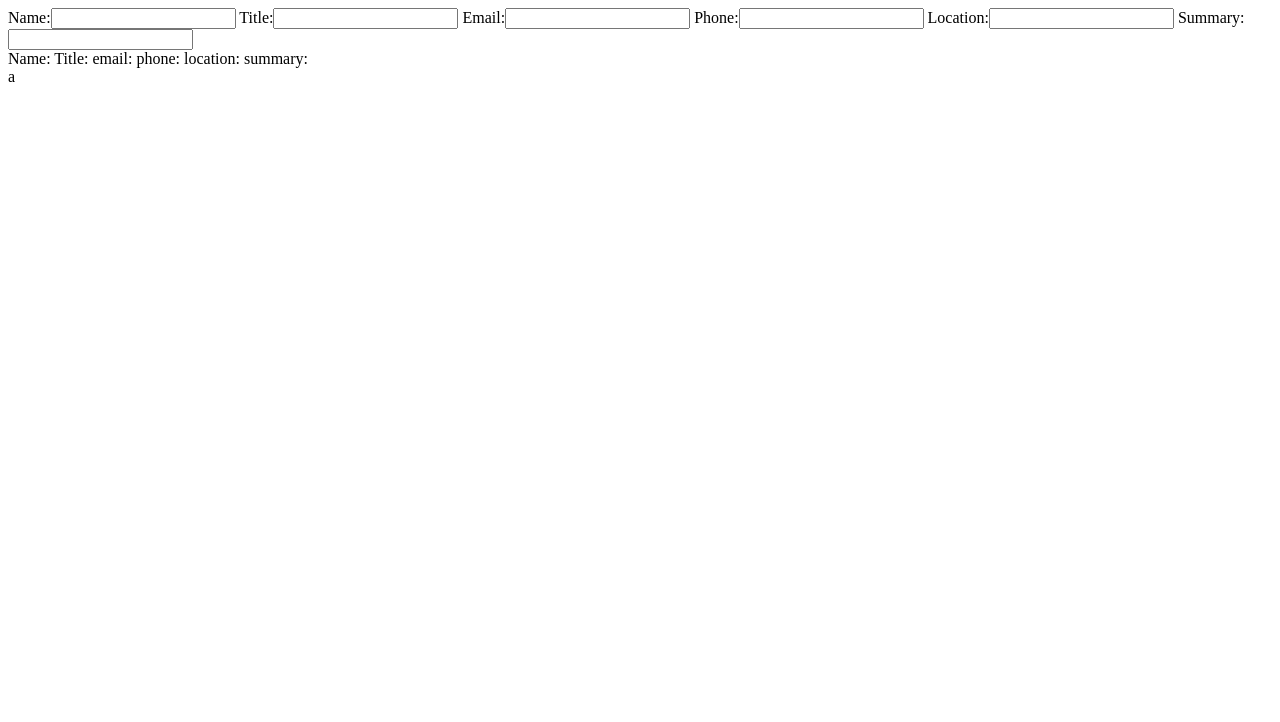
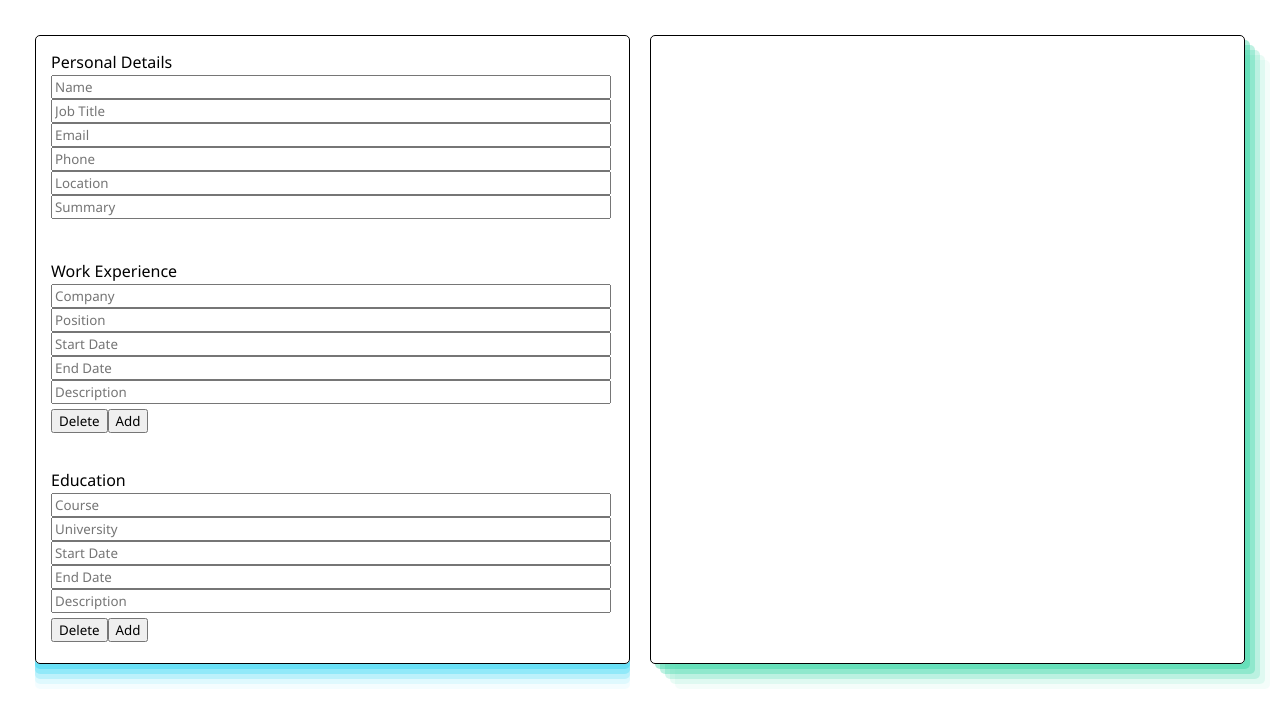
Before and after one commit to Waldorfio/cv-application, a React (Create React App) app: page / in a window 1280 px wide. Shown: the top 722 px of the page. Built offline with nearby package versions, Linux system fonts and the light colour scheme.

Commit message:
Refactor components for simpler state flow

```diff
--- a/src/App.js
+++ b/src/App.js
@@ -1,4 +1,5 @@
 import React, { Component } from 'react'
+import './styles/style.css';
 import FormInput from './components/FormInput'
 import FormView from './components/FormView'
 
--- a/src/components/EducationInfo.js
+++ b/src/components/EducationInfo.js
@@ -1,10 +1,29 @@
-import React, { Component } from "react"
+import React, { Component } from 'react'
+import Form from './Form'
 
 class EducationInfo extends Component {
+    constructor(props) {
+        super(props)
+
+        this.state = {
+        }
+    }
+
     render() {
         return (
-            <div>
-                a
+            <div id='education-info'>
+                <form id='education-info-form'>
+                    Education
+                    <label><input type="text" onChange={this.nameChange} placeholder="Course"></input></label>
+                    <label><input type="text" onChange={this.titleChange} placeholder="University"></input></label>
+                    <label><input type="text" onChange={this.emailChange} placeholder="Start Date"></input></label>
+                    <label><input type="text" onChange={this.phoneChange} placeholder="End Date"></input></label>
+                    <label><input type="text" onChange={this.locationChange} placeholder="Description"></input></label>
+                </form>
+                <div class="btn-group">
+                    <input type='button' value='Delete' onClick={this.delExp}></input>
+                    <input type='button' value='Add' onClick={this.addExp}></input>
+                </div>
             </div>
         )
     }
--- a/src/components/ExperienceInfo.js
+++ b/src/components/ExperienceInfo.js
@@ -1,10 +1,58 @@
-import React, { Component } from "react"
+import React, { Component } from 'react'
+import Form from './Form'
+import AddExp from './AddExp'
 
 class ExperienceInfo extends Component {
+    constructor(props) {
+        super(props)
+
+        this.state = {
+            exp: {
+                company: '',
+                position: '',
+                start: '',
+                end: '',
+                desc: '',
+            },
+            companyArr: [],
+            positionArr: [],
+            startArr: [],
+            endArr: [],
+            descArr: [],
+        }
+    }
+
+    handleCompany(e) {
+        e.preventDefault();
+        this.setState({
+            exp: {
+                company: e.target.value,
+            }
+        })
+    }
+
+    delExp(e) {
+        alert('Deleting experience!');
+    }
+    addExp(e) {
+        alert('Adding experience!');
+    }
+
     render() {
         return (
-            <div>
-
+            <div id='experience-info'>
+                <form id='experience-info-form'>
+                    Work Experience
+                    <label><input type="text" onChange={this.nameChange} placeholder="Company"></input></label>
+                    <label><input type="text" onChange={this.titleChange} placeholder="Position"></input></label>
+                    <label><input type="text" onChange={this.emailChange} placeholder="Start Date"></input></label>
+                    <label><input type="text" onChange={this.phoneChange} placeholder="End Date"></input></label>
+                    <label><input type="text" onChange={this.locationChange} placeholder="Description"></input></label>
+                </form>
+                <div class="btn-group">
+                    <input type='button' value='Delete' onClick={this.delExp}></input>
+                    <input type='button' value='Add' onClick={this.addExp}></input>
+                </div>
             </div>
         )
     }
--- a/src/components/FormInput.js
+++ b/src/components/FormInput.js
@@ -8,8 +8,8 @@ class FormInput extends Component {
     return (
       <div id='input-container'>
         <GeneralInfo />
+        <ExperienceInfo />
         <EducationInfo />
-        <ExperienceInfo />
       </div>
     );
   }
--- a/src/components/GeneralInfo.js
+++ b/src/components/GeneralInfo.js
@@ -61,16 +61,16 @@ class GeneralInfo extends Component {
 
     render() {
         return (
-            <div>
-                <form>
-                    <label> Name:<input type="text" id="name" onChange={this.nameChange}></input></label>
-                    <label> Title:<input type="text" id="title" onChange={this.titleChange}></input></label>
-                    <label> Email:<input type="text" id="email" onChange={this.emailChange}></input></label>
-                    <label> Phone:<input type="text" id="phone" onChange={this.phoneChange}></input></label>
-                    <label> Location:<input type="text" id="location" onChange={this.locationChange}></input></label>
-                    <label> Summary:<input type="text" id="summary" onChange={this.summaryChange}></input></label>
+            <div id='general-info'>
+                <form id='general-info-form'>
+                    Personal Details
+                    <label><input type="text" onChange={this.nameChange} placeholder="Name"></input></label>
+                    <label><input type="text" onChange={this.titleChange} placeholder="Job Title"></input></label>
+                    <label><input type="text" onChange={this.emailChange} placeholder="Email"></input></label>
+                    <label><input type="text" onChange={this.phoneChange} placeholder="Phone"></input></label>
+                    <label><input type="text" onChange={this.locationChange} placeholder="Location"></input></label>
+                    <label><input type="text" onChange={this.summaryChange} placeholder="Summary"></input></label>
                 </form>
-                < Form general={this.state} />
             </div>
         )
     }
```
